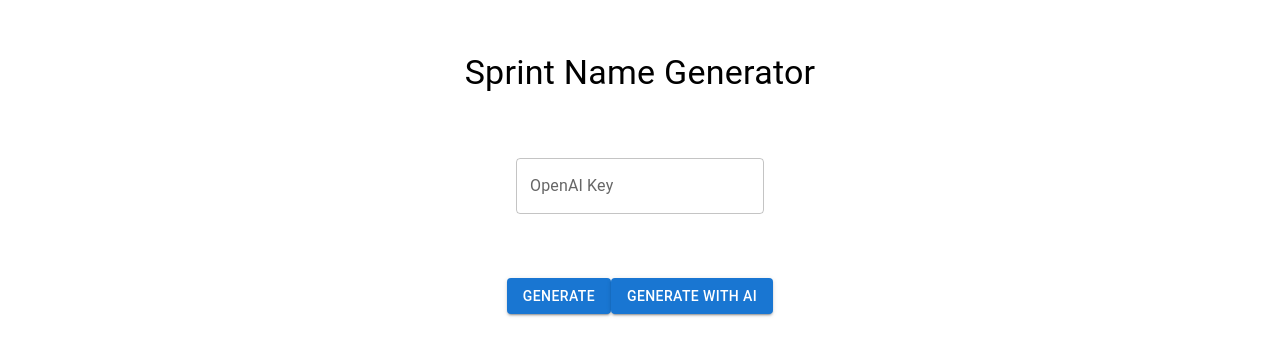
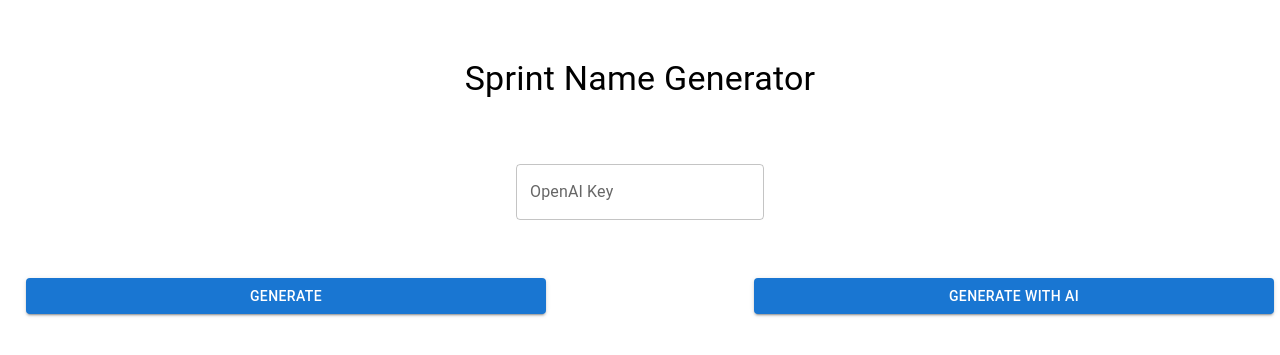
Before and after one commit to jorgik1/sprint-name-generator, a React (Create React App) app: page / in a window 1280 px wide. Shown: the part 217-572 px from the top of the page. Built offline with nearby package versions, Linux system fonts and the light colour scheme.

Commit message:
Open ai lib

```diff
--- a/package.json
+++ b/package.json
@@ -13,6 +13,7 @@
     "@types/node": "^18",
     "@types/react": "^17.0.39",
     "@types/react-dom": "^17.0.11",
+    "openai": "^4.14.2",
     "react": "^17.0.2",
     "react-dom": "^17.0.2",
     "react-scripts": "5.0.0",
--- a/src/App.tsx
+++ b/src/App.tsx
@@ -3,6 +3,7 @@
 import {adjectives} from './words/adjectives'
 import {nouns} from './words/nouns'
 import {Grid, Button, Typography, TextField} from "@mui/material";
+import { OpenAI } from "openai";
 
 export default function App() {
 
@@ -36,21 +37,24 @@
     }
 
     const handleGenerateAI = async () => {
-        const response = await fetch('https://api.openai.com/v1/completions',
-            {
-                headers: {
-                    'Authorization': `Bearer ${openAIKey}`,
-                    'Content-Type': 'application/json'
-                },
-                method: 'POST',
-                body: JSON.stringify({ prompt: 'Generate a sprint name using an adjective and a noun.' })
+        const openai = new OpenAI({
+            'apiKey': openAIKey,
+            dangerouslyAllowBrowser: true
+        })
+        const response = await openai.chat.completions.create({
+            model: "gpt-3.5-turbo",
+            messages: [{"role": "system", "content": "You are a helpful assistant to generate a sprint names"},
+                {"role": "user", "content": "Generate just one sprint name with nouns and ajective"}],
+          });
+          if (response && response.choices && response.choices.length > 0) {
+            const choises = response.choices
+            if (choises) {
+                const sprintName = choises[0].message.content?.trim() || ''
+                setSprintName(sprintName);
+
             }
-        );
+         }
 
-        const data = await response.json();
-        if(data.choices && data.choices.length > 0) {
-            setSprintName(data.choices[0].text.trim());
-        }
     }
 
     return (
@@ -61,11 +65,15 @@
             </Typography>
         </Grid>
         <Grid item p={4}>
-                <TextField label="OpenAI Key" value={openAIKey} onChange={updateOpenAIKey} />
+            <TextField label="OpenAI Key" value={openAIKey} onChange={updateOpenAIKey} fullWidth />
         </Grid>
-            <Grid item p={4}>
-                <Button variant='contained' onClick={handleGenerate}>Generate</Button>
-                <Button variant='contained' onClick={handleGenerateAI}>Generate with AI</Button>
+        <Grid container item p={2} justifyContent="space-between">
+        <Grid item xs={12} sm={5}>
+            <Button variant="contained" onClick={handleGenerate} fullWidth style={{margin: '10px'}}>Generate</Button>
+        </Grid>
+        <Grid item xs={12} sm={5}>
+            <Button variant="contained" onClick={handleGenerateAI} fullWidth style={{margin: '10px'}}>Generate with AI</Button>
+        </Grid>
         </Grid>
         <Grid item>
             <Typography variant="h4" align="center">
```
Also changed, not shown: 1 other file (tests, documents, lock files or other folders). Lines whose indentation alone changed are shown as unchanged.
